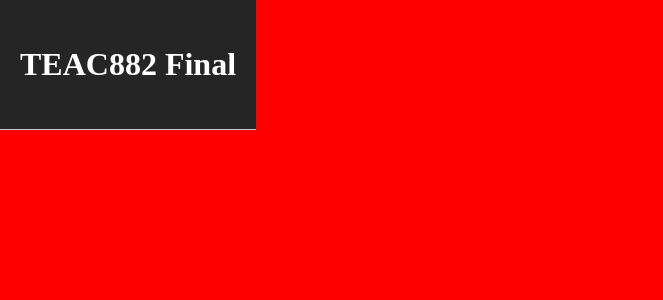
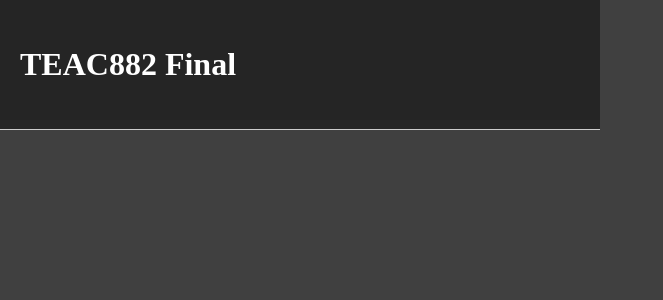
Before and after one commit to tuggeneven/neo4jfinal, a Next.js app: page / in a window 1280 px wide. Shown: the top 300 px of the page, without its empty margins (0-663 px from the left). Built offline with nearby package versions, Linux system fonts and the light colour scheme.

Commit message:
first matching

```diff
--- a/styles/index.css
+++ b/styles/index.css
@@ -8,11 +8,11 @@ body{
     flex-direction: row;
     flex-wrap: wrap;
     margin: 0;
-    background: red;
+    background: #404040;
 }
 
 header{
-    width: 100%;
+    width: 600px;
     height: 130px;
     background: #252525;
     display: flex;
```
